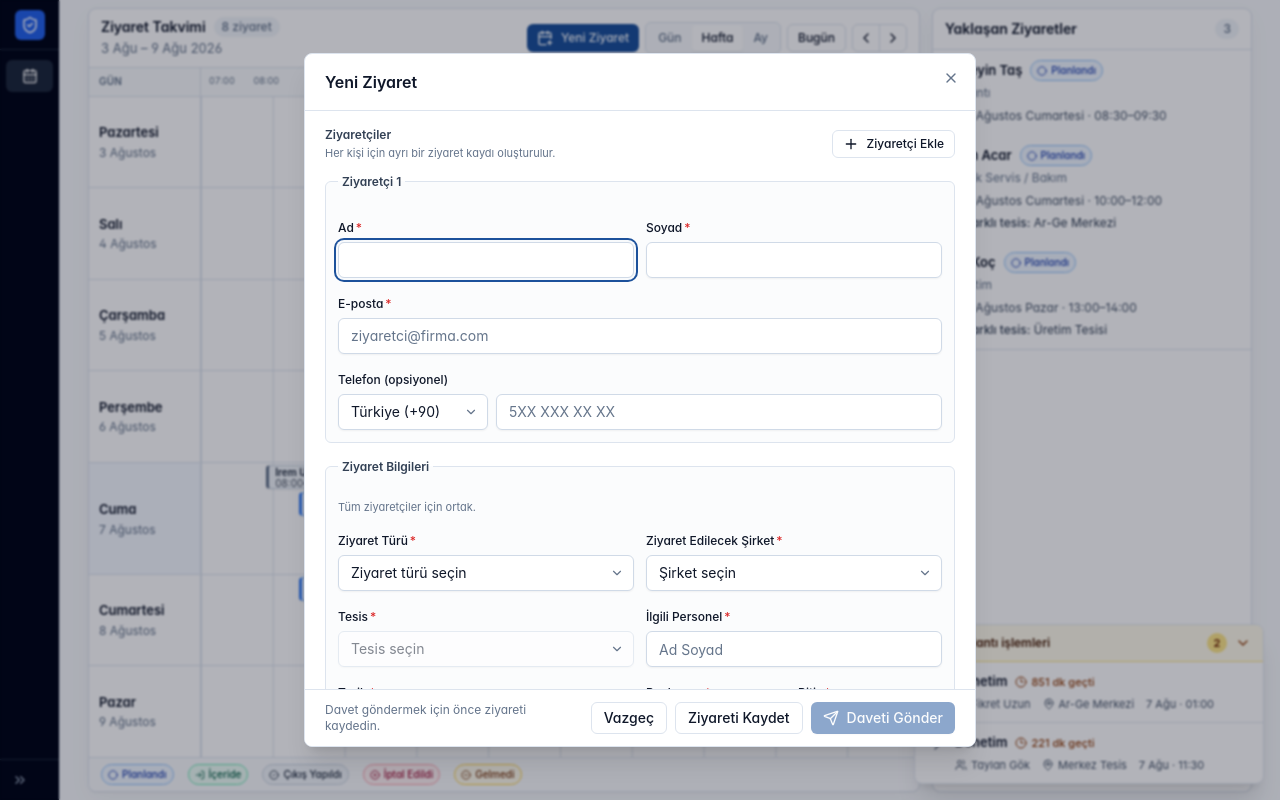
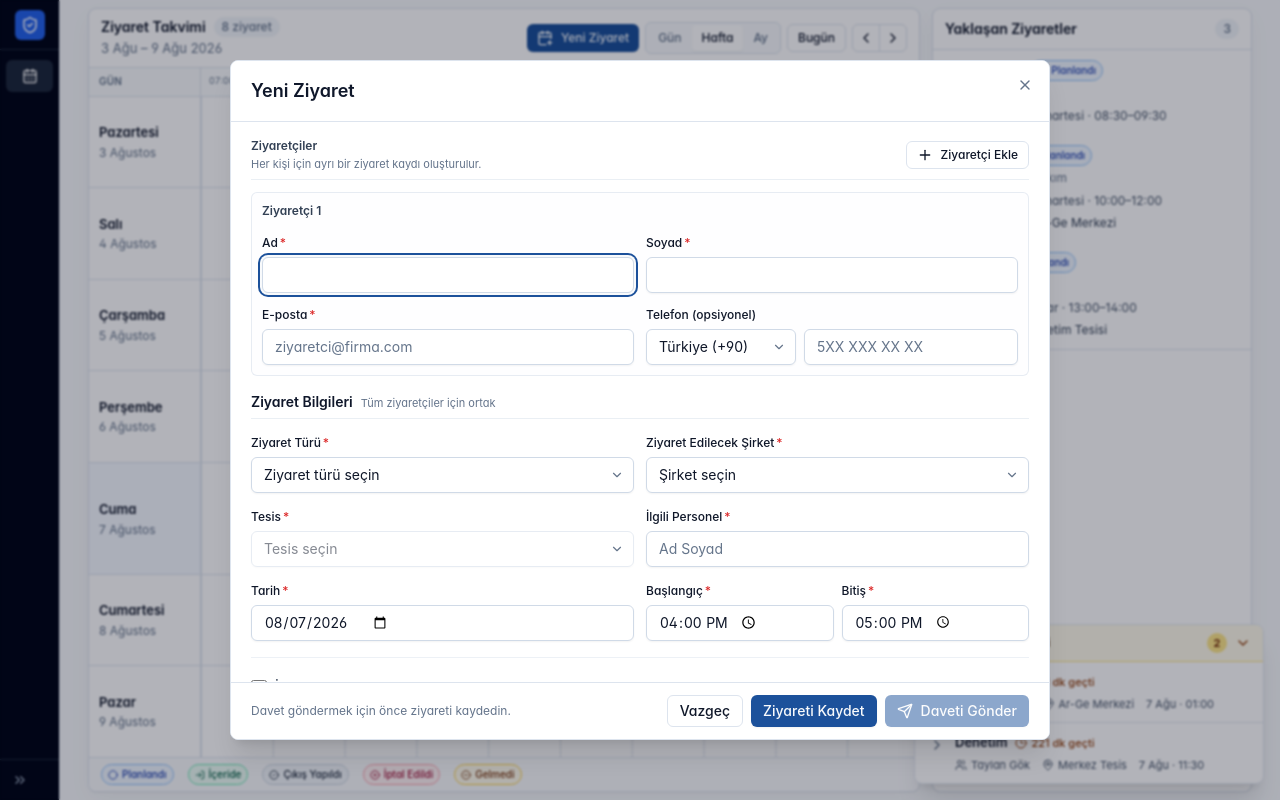
Before and after one commit to BorBozka/Staj_Projesi2, a React (Vite) app: page /my-visits in a window 1280 px wide. Both pictures are taken after a click on the button "Yeni Ziyaret". Built offline with nearby package versions, Linux system fonts and the light colour scheme.

Commit message:
Refine new visit dialog layout (#6)
Co-authored-by: Atahan Bozkurt <24917856+BorBozka@users.noreply.github.com>

```diff
--- a/src/features/visits/VisitFormDialog.tsx
+++ b/src/features/visits/VisitFormDialog.tsx
@@ -197,8 +197,8 @@ export function VisitFormDialog({ open, onOpenChange, visit, invitationScope = "
       form.reset(defaultsFor(saved.visits))
       await form.trigger()
       const message = saved.visits.length === 1
-        ? "Ziyaret kaydedildi ve güvenliğe iletildi. Davet henüz gönderilmedi."
-        : `${saved.visits.length} ziyaret kaydedildi ve güvenliğe iletildi. Davetler henüz gönderilmedi.`
+        ? "Ziyaret kaydedildi. Davet henüz gönderilmedi."
+        : `${saved.visits.length} ziyaret kaydedildi. Davetler henüz gönderilmedi.`
       setSaveNotice(message)
       onSaved(message)
     } catch (error) {
@@ -280,15 +280,15 @@ export function VisitFormDialog({ open, onOpenChange, visit, invitationScope = "
 
   return (
     <Dialog open={open} onOpenChange={onOpenChange}>
-      <DialogContent className="max-w-2xl gap-0 overflow-hidden p-0">
-        <DialogHeader className="border-b px-5 py-4 pr-12">
-          <DialogTitle>{visit ? "Ziyareti Düzenle" : "Yeni Ziyaret"}</DialogTitle>
+      <DialogContent className="!max-h-[85vh] !w-[min(820px,calc(100vw-2rem))] !max-w-none flex flex-col gap-0 overflow-hidden p-0">
+        <DialogHeader className="shrink-0 border-b bg-white px-5 pb-4 pt-4 pr-12">
+          <DialogTitle className="text-lg font-semibold text-slate-900">{visit ? "Ziyareti Düzenle" : "Yeni Ziyaret"}</DialogTitle>
         </DialogHeader>
 
         <form onSubmit={onSave} className="flex min-h-0 flex-col" noValidate>
-          <div ref={formContentRef} className="max-h-[calc(90vh-142px)] space-y-4 overflow-y-auto px-5 py-4 scrollbar-thin">
+          <div ref={formContentRef} className="min-h-0 flex-1 space-y-4 overflow-y-auto px-5 py-4 scrollbar-thin">
             <section className="space-y-3" aria-labelledby="visitors-heading">
-              <div className="flex items-center justify-between gap-3">
+              <div className="flex items-center justify-between gap-3 border-b border-slate-200/70 pb-1.5">
                 <div>
                   <h3 id="visitors-heading" className="text-xs font-semibold text-slate-700">Ziyaretçiler</h3>
                   <p className="mt-0.5 text-[11px] text-slate-500">Her kişi için ayrı bir ziyaret kaydı oluşturulur.</p>
@@ -308,19 +308,26 @@ export function VisitFormDialog({ open, onOpenChange, visit, invitationScope = "
                 const canRemove = visitorFields.fields.length > 1 && !field.visitId
                 const { ref: phoneFieldRef, onChange: onPhoneChange, ...phoneField } = form.register(`visitors.${index}.visitorPhone`)
                 return (
-                  <fieldset key={field.id} className="space-y-3 rounded-md border bg-slate-50/60 p-3">
-                    <legend className="px-1 text-xs font-semibold text-slate-700">Ziyaretçi {index + 1}</legend>
-                    <div className="grid gap-3 sm:grid-cols-2">
+                  <div key={field.id} className="space-y-2.5 rounded-md border border-slate-200/80 bg-slate-50/20 p-2.5">
+                    <div className="flex items-center justify-between gap-3">
+                      <h4 className="text-xs font-semibold text-slate-700">Ziyaretçi {index + 1}</h4>
+                      {canRemove && (
+                        <Button type="button" variant="ghost" size="sm" className="text-destructive hover:bg-red-50 hover:text-destructive" onClick={() => visitorFields.remove(index)} aria-label={`Ziyaretçi ${index + 1} kaydını kaldır`}>
+                          <Trash2 />Ziyaretçiyi Kaldır
+                        </Button>
+                      )}
+                    </div>
+                    <div className="grid gap-x-3 gap-y-2 sm:grid-cols-2">
                       <FormField label="Ad" required error={fieldError(`visitors.${index}.visitorFirstName`)}>
                         <Input autoFocus={index === 0} {...form.register(`visitors.${index}.visitorFirstName`)} />
                       </FormField>
                       <FormField label="Soyad" required error={fieldError(`visitors.${index}.visitorLastName`)}>
                         <Input {...form.register(`visitors.${index}.visitorLastName`)} />
                       </FormField>
-                      <FormField label="E-posta" required error={fieldError(`visitors.${index}.visitorEmail`)} className="sm:col-span-2">
+                      <FormField label="E-posta" required error={fieldError(`visitors.${index}.visitorEmail`)}>
                         <Input type="email" placeholder="ziyaretci@firma.com" {...form.register(`visitors.${index}.visitorEmail`)} />
                       </FormField>
-                      <FormField label="Telefon (opsiyonel)" error={fieldError(`visitors.${index}.visitorPhone`)} className="sm:col-span-2">
+                      <FormField label="Telefon (opsiyonel)" error={fieldError(`visitors.${index}.visitorPhone`)}>
                         <div className={phoneCountryCode === "other" ? "grid gap-2 sm:grid-cols-[150px_96px_minmax(0,1fr)]" : "grid gap-2 sm:grid-cols-[150px_minmax(0,1fr)]"}>
                           <Select {...form.register(`visitors.${index}.phoneCountryCode`)} aria-label={`Ziyaretçi ${index + 1} telefon ülke kodu`}>
                             {phoneCountryCodes.map((country) => <option key={country.value} value={country.value}>{country.label}</option>)}
@@ -355,25 +362,20 @@ export function VisitFormDialog({ open, onOpenChange, visit, invitationScope = "
                         </div>
                       </FormField>
                     </div>
-                    {canRemove && (
-                      <div className="flex justify-end">
-                        <Button type="button" variant="ghost" size="sm" className="text-destructive hover:bg-red-50 hover:text-destructive" onClick={() => visitorFields.remove(index)} aria-label={`Ziyaretçi ${index + 1} kaydını kaldır`}>
-                          <Trash2 />Ziyaretçiyi Kaldır
-                        </Button>
-                      </div>
-                    )}
                     {field.visitId && visitorFields.fields.length > 1 && (
                       <p className="text-[11px] text-slate-500">Kaydedilmiş ziyaretçi silinmez; gerektiğinde ziyaret detayından ayrı olarak iptal edilir.</p>
                     )}
-                  </fieldset>
+                  </div>
                 )
               })}
             </section>
 
-            <fieldset className="space-y-3 rounded-md border bg-slate-50/60 p-3">
-              <legend className="px-1 text-xs font-semibold text-slate-700">Ziyaret Bilgileri</legend>
-              <p className="text-[11px] text-slate-500">Tüm ziyaretçiler için ortak.</p>
-              <div className="grid gap-3 sm:grid-cols-2">
+            <section className="space-y-2.5" aria-labelledby="visit-details-heading">
+              <div className="flex items-baseline gap-2 border-b border-slate-200/70 pb-1.5">
+                <h3 id="visit-details-heading" className="text-sm font-semibold text-slate-900">Ziyaret Bilgileri</h3>
+                <span className="text-[11px] text-slate-500">Tüm ziyaretçiler için ortak</span>
+              </div>
+              <div className="grid gap-x-3 gap-y-2.5 sm:grid-cols-2">
                 <FormField label="Ziyaret Türü" required error={fieldError("visitTypeId")}>
                   <Select {...form.register("visitTypeId", { onChange: scrollToNextFields })}>
                     <option value="" disabled hidden>Ziyaret türü seçin</option>
@@ -414,11 +416,10 @@ export function VisitFormDialog({ open, onOpenChange, visit, invitationScope = "
                   </FormField>
                 </div>
               </div>
-            </fieldset>
+            </section>
 
-            <fieldset className="space-y-2 rounded-md border bg-slate-50/60 p-2.5">
-              <legend className="px-1 text-xs font-semibold text-slate-700">Ek Bilgi</legend>
-              <label className="flex min-h-9 cursor-pointer items-center gap-2 rounded-md border bg-white px-3 text-sm font-medium text-slate-700">
+            <section className="space-y-2.5 border-t border-slate-200/60 pt-3" aria-label="Ek Bilgiler">
+              <label className="flex min-h-9 cursor-pointer items-center gap-2 text-sm font-medium text-slate-700">
                 <input
                   type="checkbox"
                   className="size-4 rounded border-slate-300 accent-primary focus-visible:outline-none focus-visible:ring-2 focus-visible:ring-ring focus-visible:ring-offset-2"
@@ -443,10 +444,10 @@ export function VisitFormDialog({ open, onOpenChange, visit, invitationScope = "
                   placeholder="Güvenlik veya ilgili personel için isteğe bağlı açıklama"
                 />
               </FormField>
-            </fieldset>
+            </section>
 
             {savedVisits.length > 0 && savedMeetingId && (
-              <ul className="grid gap-1.5 rounded-md border bg-white p-2.5 text-xs" aria-label="Ziyaretçi davet durumları">
+              <ul className="grid gap-1.5 border-y border-slate-200 py-2.5 text-xs" aria-label="Ziyaretçi davet durumları">
                 {savedVisits.map((item) => (
                   <li key={item.id} className="flex items-center justify-between gap-3">
                     <span className="truncate font-medium text-slate-700">{item.visitor.firstName} {item.visitor.lastName}</span>
@@ -462,7 +463,7 @@ export function VisitFormDialog({ open, onOpenChange, visit, invitationScope = "
             {saveNotice && <p className="rounded-md border border-emerald-200 bg-emerald-50 px-3 py-2 text-xs text-emerald-800" role="status">{saveNotice}</p>}
           </div>
 
-          <DialogFooter className="items-stretch border-t bg-card px-5 py-3 sm:flex-row sm:items-center sm:justify-between">
+          <DialogFooter className="shrink-0 items-stretch border-t bg-card px-5 py-3 sm:flex-row sm:items-center sm:justify-between">
             <p id={invitationHelpId} className="text-xs text-slate-500" aria-live="polite">{invitationDisabledReason}</p>
             <div className="grid grid-cols-2 gap-2 sm:flex sm:items-center">
               <Button
@@ -475,7 +476,7 @@ export function VisitFormDialog({ open, onOpenChange, visit, invitationScope = "
               </Button>
               <Button
                 type="submit"
-                variant="outline"
+                variant={!savedMeetingId || form.formState.isDirty ? "default" : "outline"}
                 disabled={form.formState.isSubmitting || isSendingInvitation || (Boolean(savedMeetingId) && !form.formState.isDirty)}
               >
                 {form.formState.isSubmitting ? "Kaydediliyor…" : savedMeetingId && form.formState.isDirty ? "Değişiklikleri Kaydet" : savedMeetingId ? "Kaydedildi" : "Ziyareti Kaydet"}
```
